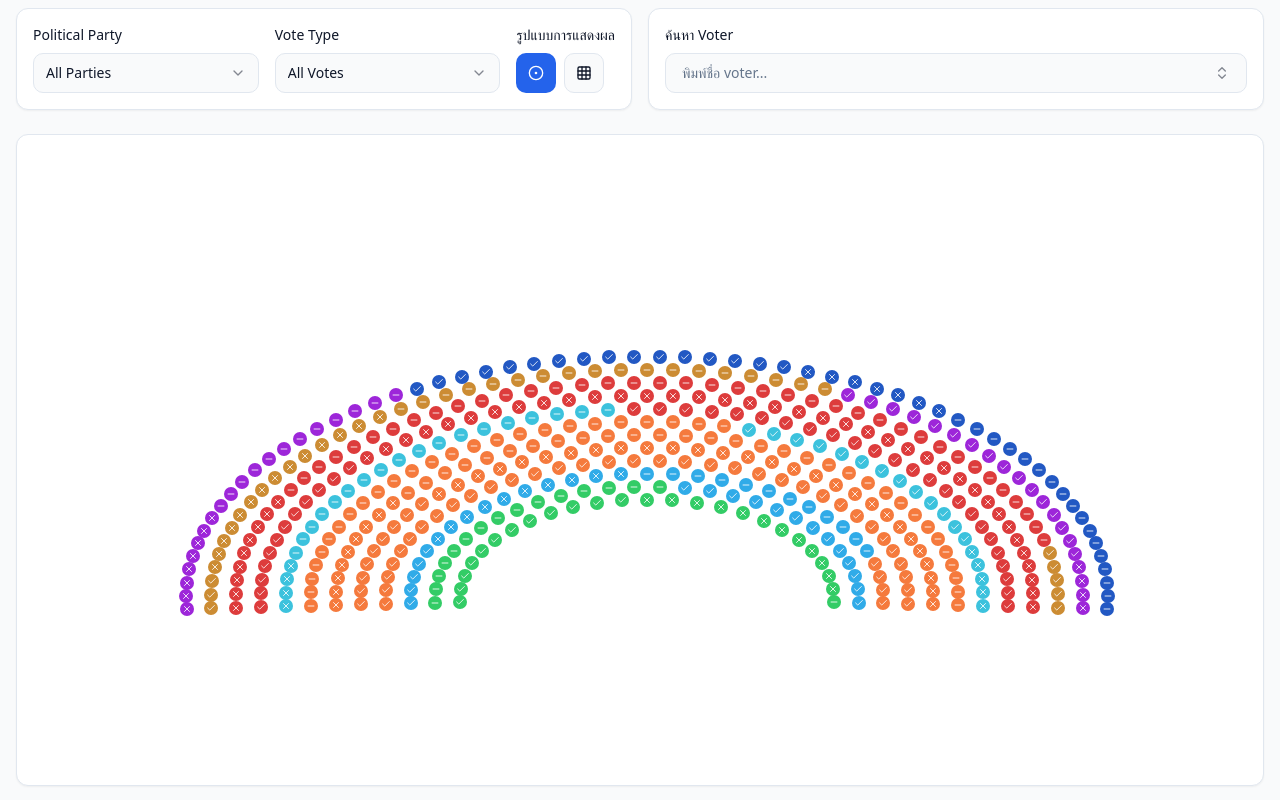
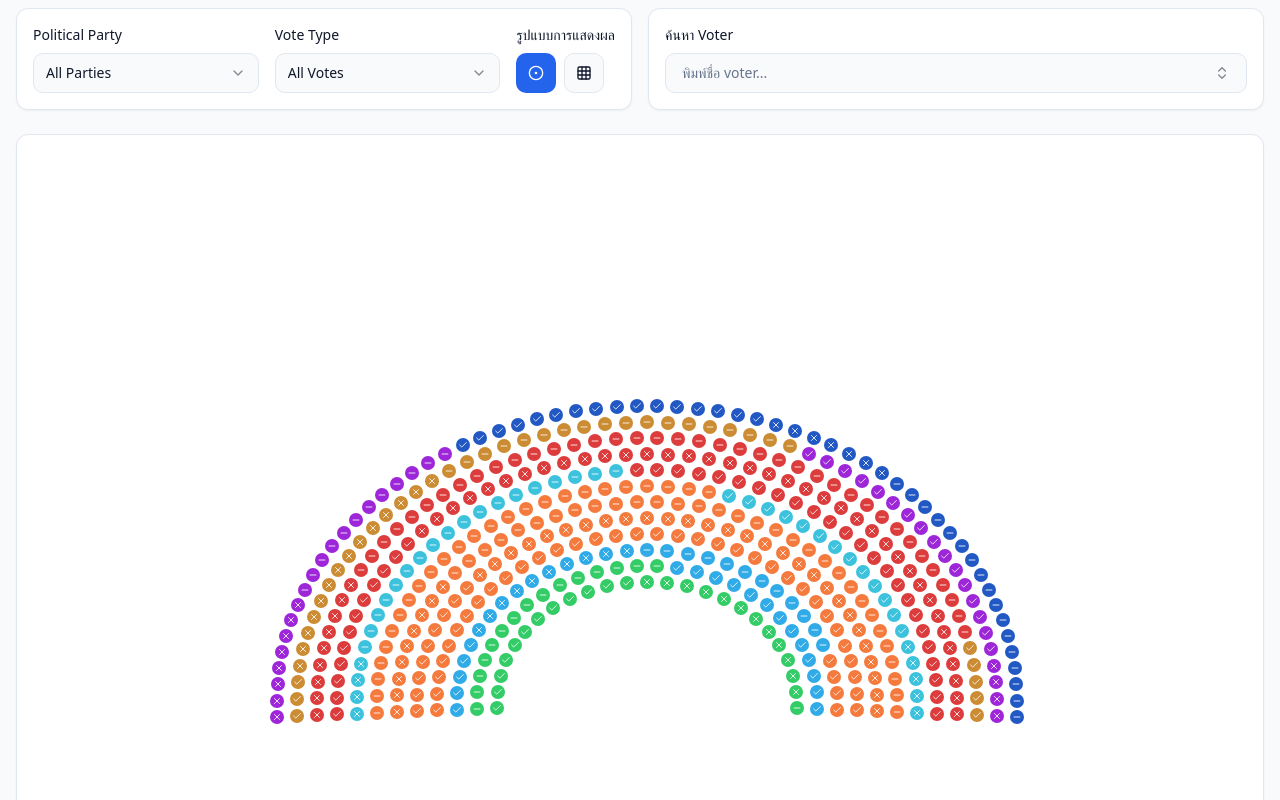
Before and after one commit to tuangporntho-lab/thai-parliament-seats, a React (Vite) app: page / in a window 1280 px wide. Shown: the part 900-1700 px from the top of the page. Built offline with nearby package versions, Linux system fonts and the light colour scheme; the HTML template or start-up script is replaced by a standard one.

Commit message:
Reverted to commit 613132370e0587b0bfd583d4726d8666ec902758

```diff
--- a/src/components/ParliamentVisualization.tsx
+++ b/src/components/ParliamentVisualization.tsx
@@ -208,8 +208,8 @@ const ParliamentVisualization = ({
       className={cn(
         "w-full",
         layout === "grid"
-          ? "grid gap-2 p-4 place-items-center"
-          : "relative h-[650px] flex items-center justify-center p-4",
+          ? "grid gap-2 p-8 place-items-center"
+          : "relative h-[800px] flex items-center justify-center p-8 max-w-[1000px] mx-auto",
       )}
       style={layout === "grid" ? { gridTemplateColumns: "repeat(25, minmax(0, 1fr))" } : undefined}
     >
```
